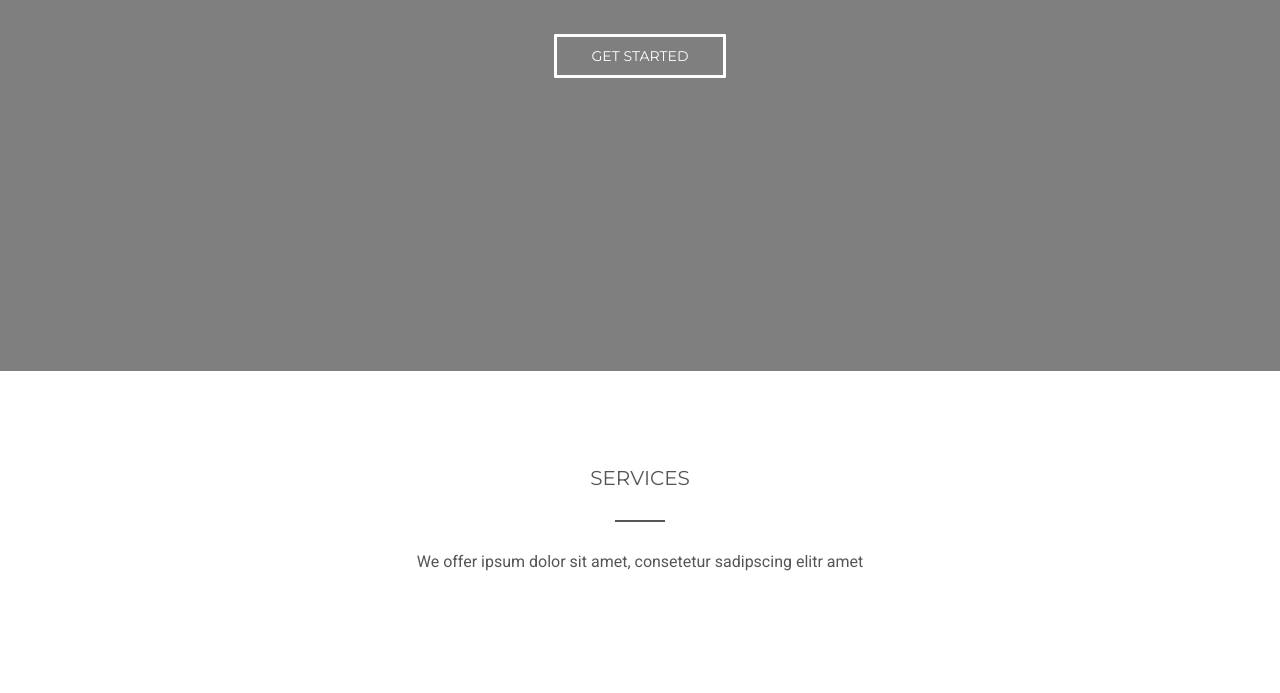
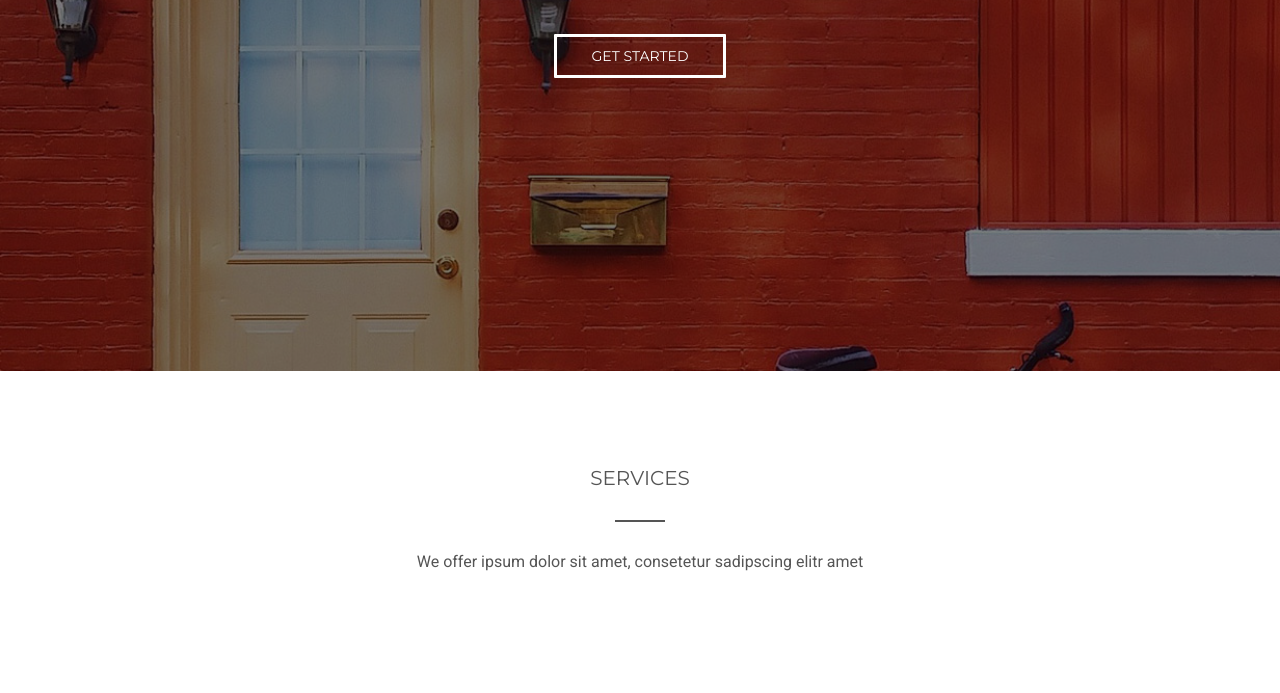
Before and after one commit to vndanycode/Start_up_website, a plain HTML site: page index.html in a window 1280 px wide. Shown: the part 429-1122 px from the top of the page. Drawn offline with nearby package versions, Linux system fonts and the light colour scheme; files whose address does not match are found by name.

Commit message:
Update style.css

```diff
--- a/style.css
+++ b/style.css
@@ -124,7 +124,7 @@ hr {
     width: 100%;
     height: 100vh;
 
-    background: url("../start_up/img/bg-intro.jpg") center no-repeat;
+    background: url("./img/bg-intro.jpg") center no-repeat;
     -webkit-background-size: cover;
     background-size: cover;
 }
```
